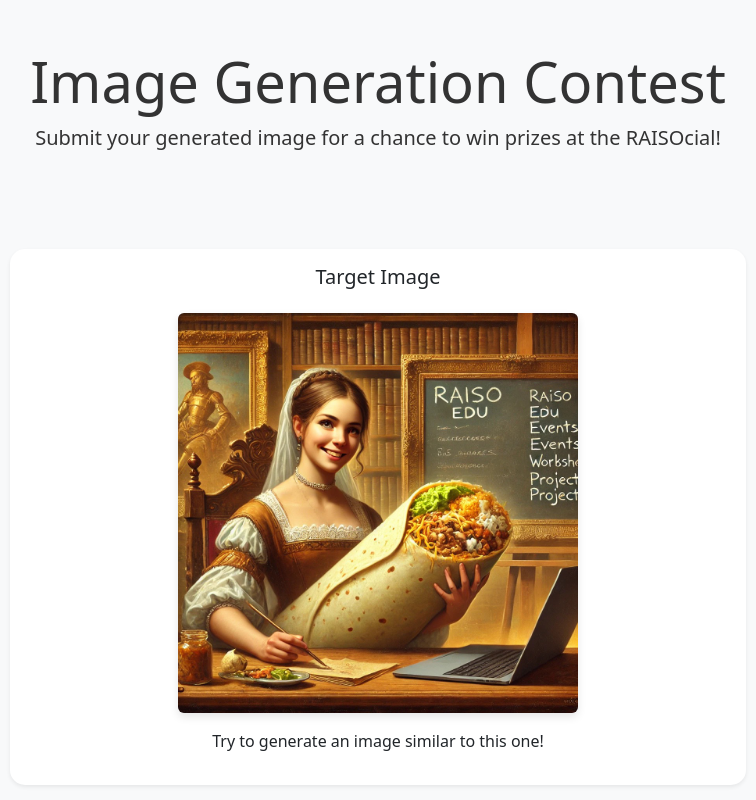
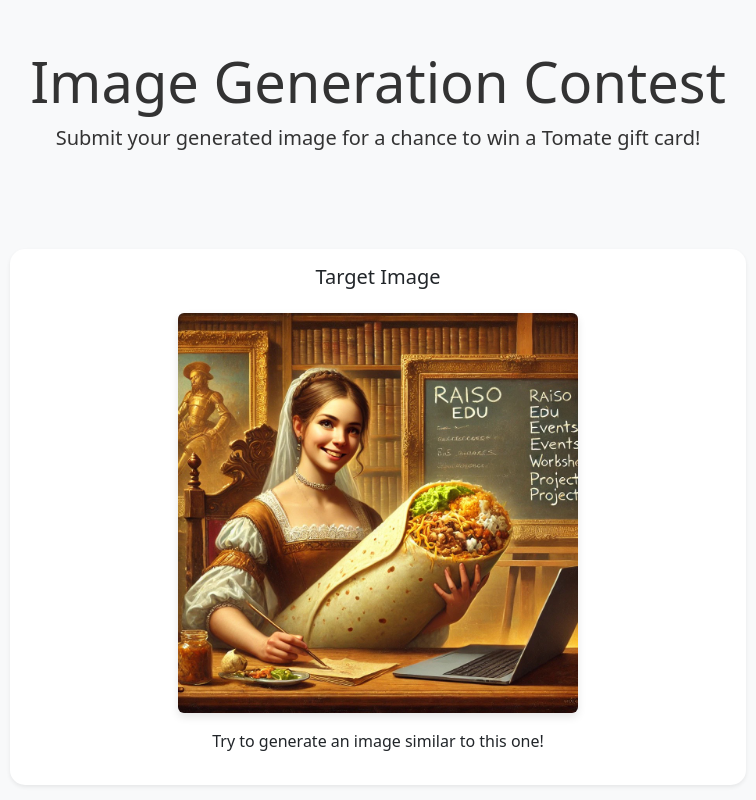
Before and after one commit to JustinAronson/raiso-image-contest, a plain HTML site: page index.html in a window 1280 px wide. Shown: the top 800 px of the page, without its empty margins (262-1018 px from the left). Drawn offline with nearby package versions, Linux system fonts and the light colour scheme.

Commit message:
Update prize message

```diff
--- a/index.html
+++ b/index.html
@@ -11,7 +11,7 @@
     <div class="container">
         <header class="text-center py-5">
             <h1 class="display-4">Image Generation Contest</h1>
-            <p class="lead">Submit your generated image for a chance to win prizes at the RAISOcial!</p>
+            <p class="lead">Submit your generated image for a chance to win a Tomate gift card!</p>
         </header>
 
         <div class="row justify-content-center mb-5">
```
